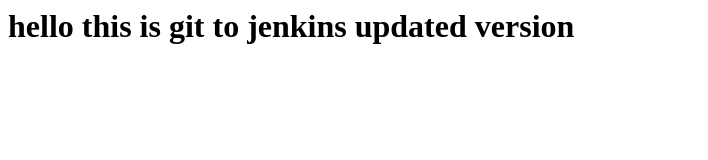
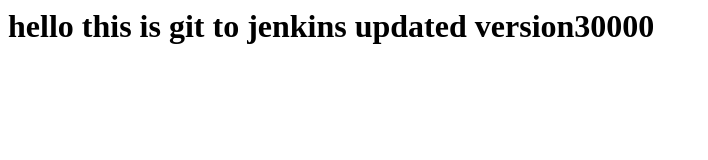
Before and after one commit to deviprasad4321/mylinux, a plain HTML site: page index.html in a window 1280 px wide. Shown: the whole page, without its empty margins (0-708 px from the left). Drawn offline with Linux system fonts and the light colour scheme.

Commit message:
html updated

```diff
--- a/index.html
+++ b/index.html
@@ -1 +1 @@
-<h1>hello this is git to jenkins updated version<h1>
+<h1>hello this is git to jenkins updated version30000<h1>
```
